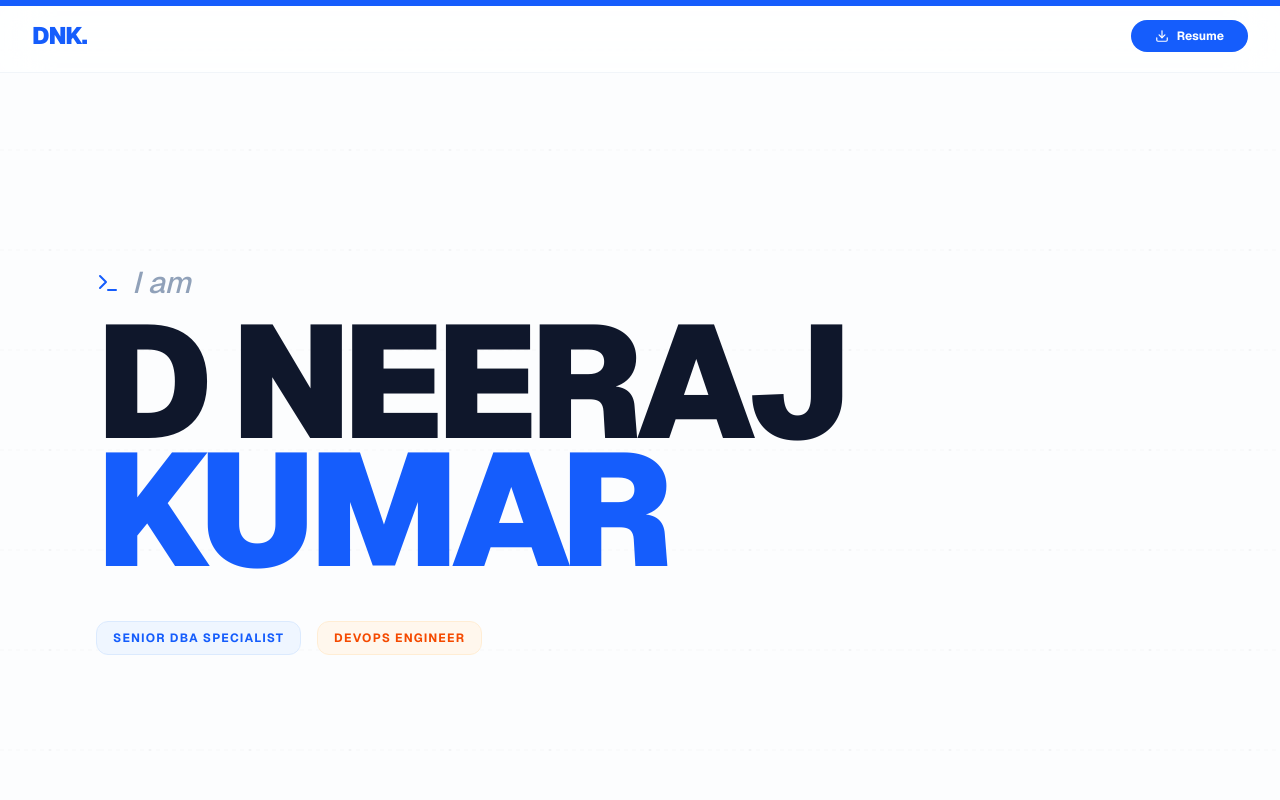
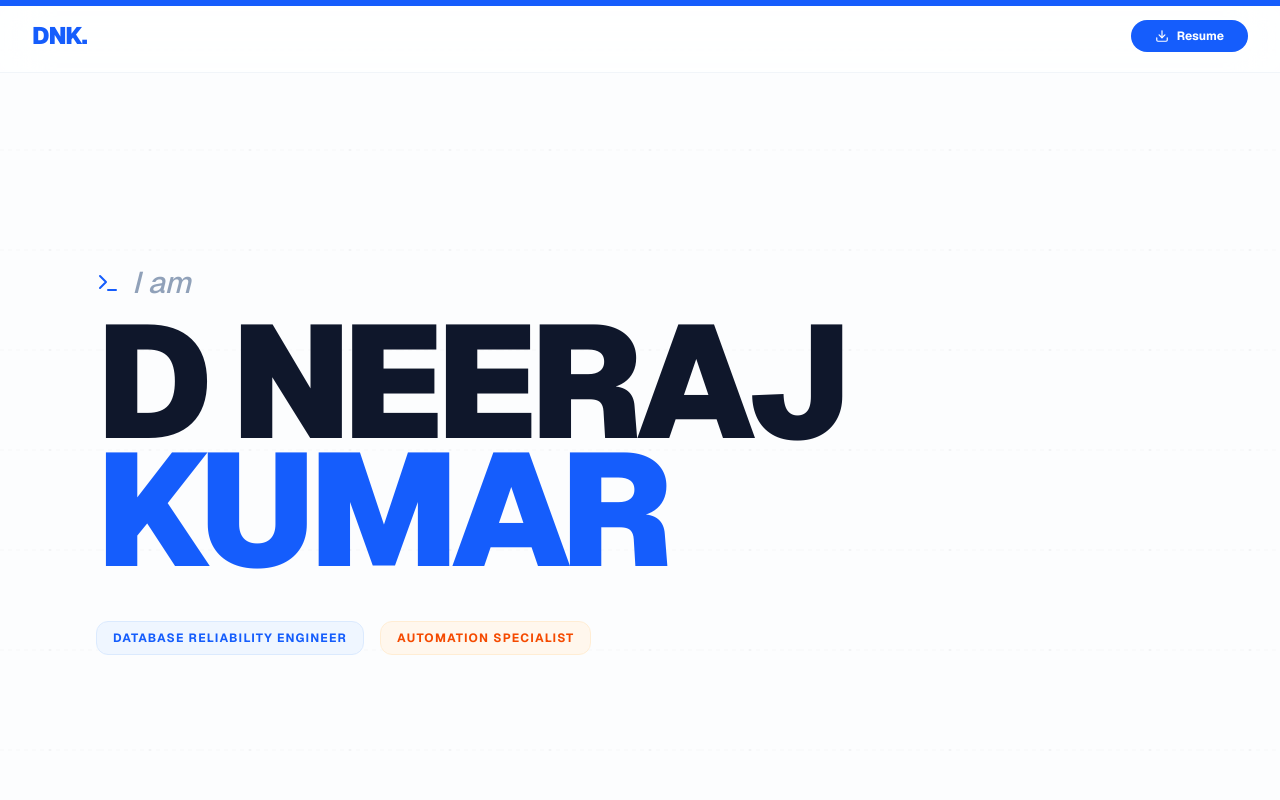
Before and after one commit to dneerajkumar/dneerajkumar.github.io, a Next.js app: page / in a window 1280 px wide. Shown: the top 800 px of the page. Built offline with nearby package versions, Linux system fonts and the light colour scheme.

Commit message:
linkedin and github links additon

```diff
--- a/app/page.tsx
+++ b/app/page.tsx
@@ -183,8 +183,8 @@ export default function NeerajFinalPortfolio() {
               D NEERAJ <br /><span className="text-blue-600">KUMAR</span>
             </h1>
             <div className="flex flex-wrap gap-4">
-               <span className="px-4 py-2 bg-blue-50 text-blue-600 rounded-xl font-bold text-xs border border-blue-100 uppercase tracking-widest">Senior DBA Specialist</span>
-               <span className="px-4 py-2 bg-orange-50 text-orange-600 rounded-xl font-bold text-xs border border-orange-100 uppercase tracking-widest">DevOps Engineer</span>
+               <span className="px-4 py-2 bg-blue-50 text-blue-600 rounded-xl font-bold text-xs border border-blue-100 uppercase tracking-widest">Database Reliability Engineer</span>
+               <span className="px-4 py-2 bg-orange-50 text-orange-600 rounded-xl font-bold text-xs border border-orange-100 uppercase tracking-widest">Automation Specialist</span>
             </div>
           </motion.div>
         </section>
@@ -430,8 +430,8 @@ export default function NeerajFinalPortfolio() {
       <footer className="max-w-6xl mx-auto px-8 py-12 border-t border-slate-100 flex justify-between items-center text-[10px] font-black uppercase tracking-[0.3em] text-slate-400">
         <p>D Neeraj Kumar © {new Date().getFullYear()}</p>
         <div className="flex gap-8">
-           <a href="#" className="hover:text-blue-600 flex items-center gap-2"><Linkedin size={14}/> LinkedIn</a>
-           <a href="#" className="hover:text-blue-600 flex items-center gap-2"><Github size={14}/> GitHub</a>
+           <a href="https://www.linkedin.com/in/dneerajkumar/" target="_blank" className="hover:text-blue-600 flex items-center gap-2"><Linkedin size={14}/> LinkedIn</a>
+           <a href="https://github.com/dneerajkumar/" target="_blank" className="hover:text-blue-600 flex items-center gap-2"><Github size={14}/> GitHub</a>
         </div>
       </footer>
     </div>
```
